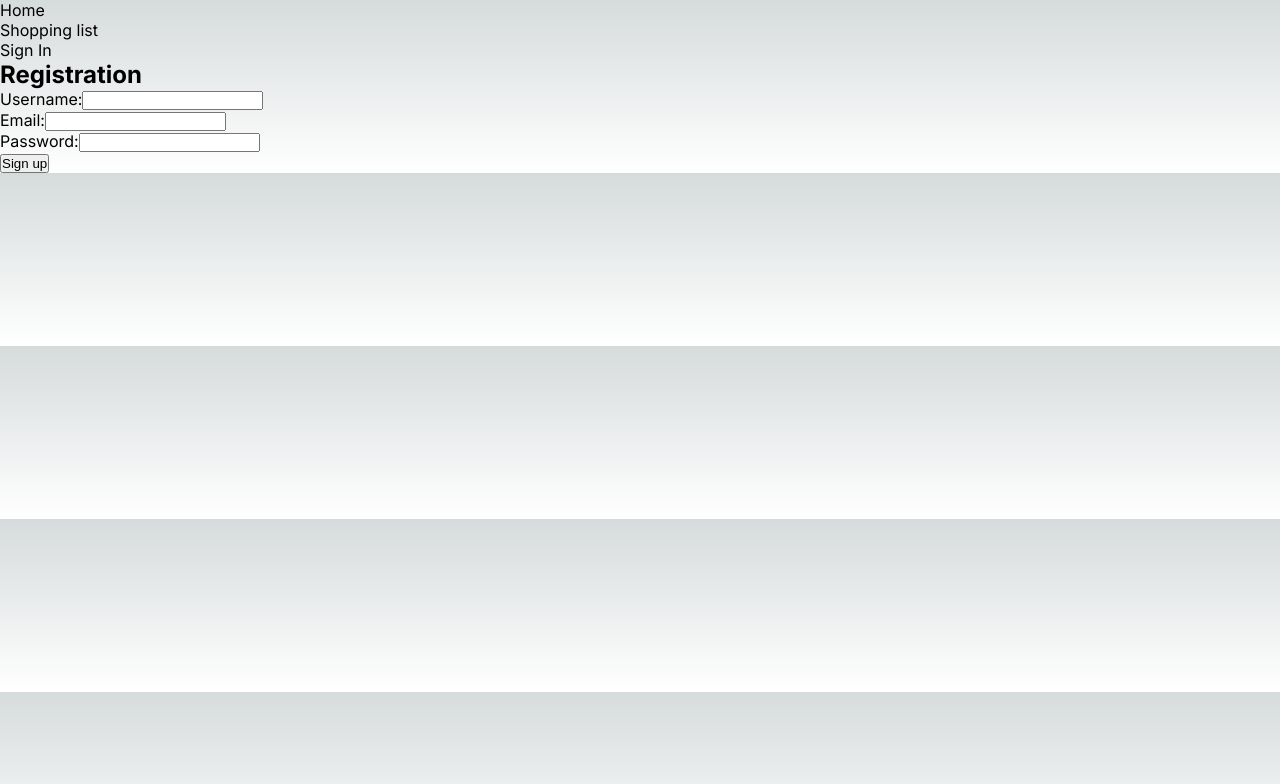
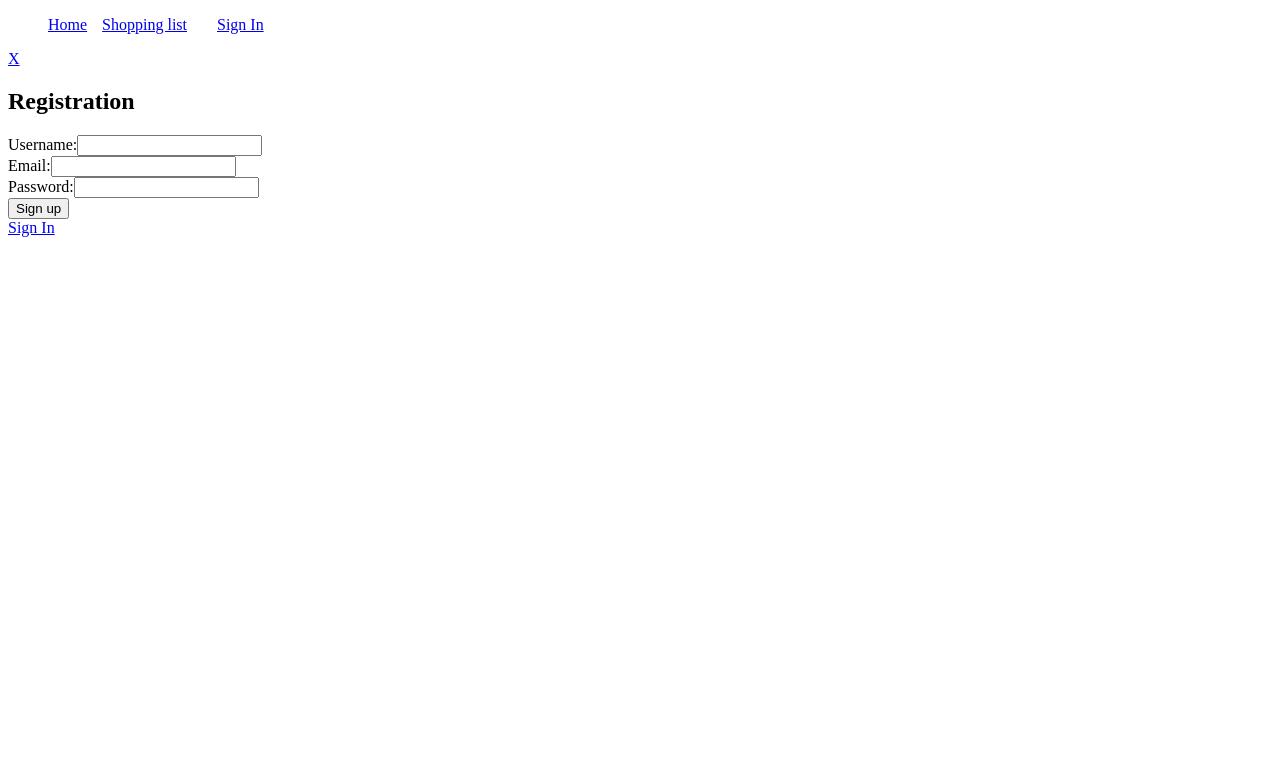
Before and after one commit to NikitaSimakov/bookshelf, a Next.js app: page /sign-up in a window 1280 px wide. Shown: the top 784 px of the page. Built offline with nearby package versions, Linux system fonts and the light colour scheme; no server answers.

Commit message:
Configured routes between pages /signin and /books

```diff
--- a/app/books/all/layout.tsx
+++ b/app/books/all/layout.tsx
@@ -1,5 +1,3 @@
-import BooksLayout from "../layout";
-import Books from "../page";
 const AllLayout = ({ children }: { children: React.ReactNode }) => {
   return <>{children}</>;
 };
--- a/app/layout.tsx
+++ b/app/layout.tsx
@@ -1,11 +1,11 @@
 "use client";
 import Header from "@/components/Header";
-import "./globals.css";
+// import "./globals.css";
 // import type { Metadata } from "next";
-import { Inter } from "next/font/google";
+// import { Inter } from "next/font/google";
 import { SessionProvider } from "next-auth/react";
 
-const inter = Inter({ subsets: ["latin"] });
+// const inter = Inter({ subsets: ["latin"] });
 
 // export const metadata: Metadata = {
 //   title: "Create Next App",
@@ -19,7 +19,7 @@ export default function RootLayout({
 }) {
   return (
     <html lang="en">
-      <body className={inter.className}>
+      <body>
         <SessionProvider>
           <Header />
           {children}
--- a/app/sign-up/page.tsx
+++ b/app/sign-up/page.tsx
@@ -4,6 +4,7 @@ import { useState, FormEvent, FC } from "react";
 import { useRouter } from "next/navigation";
 import { createUserWithEmailAndPassword, updateProfile } from "firebase/auth";
 import { auth } from "../firebase";
+import Link from "next/link";
 
 const RegistrationPage: FC = () => {
   const [username, setUsername] = useState("");
@@ -22,11 +23,11 @@ const RegistrationPage: FC = () => {
     event.preventDefault();
     try {
       const res = await createUserWithEmailAndPassword(auth, email, password);
-      console.log("createUserWithEmail...", res);
+      // console.log("createUserWithEmail...", res);
       await updateProfile(auth.currentUser!, {
         displayName: username,
       });
-      router.push("/sign-in");
+      router.push("/signin");
       // updateProfile(auth.currentUser as User, {
       //   displayName: username,
       // }).catch((err) => console.log(err));
@@ -38,6 +39,7 @@ const RegistrationPage: FC = () => {
 
   return (
     <div>
+      <Link href="/books/all">X</Link>
       <h2>Registration</h2>
       <form onSubmit={handleSignUp}>
         <div>
@@ -69,6 +71,7 @@ const RegistrationPage: FC = () => {
         </div>
         <button type="submit">Sign up</button>
       </form>
+      <Link href="/signin">Sign In</Link>
     </div>
   );
 };
--- a/components/Header.tsx
+++ b/components/Header.tsx
@@ -1,19 +1,20 @@
 import Link from "next/link";
 import { FC } from "react";
 import UserBar from "./UserBar";
+import style from "./header.module.scss";
 
 const Header: FC = () => {
   return (
     <header>
       <nav>
-        <ul>
+        <ul className={style.navList}>
           <li>
             <Link href="/books">Home</Link>
           </li>
           <li>
             <Link href="/shopping">Shopping list</Link>
           </li>
-          <li>
+          <li className={style.listItem}>
             <UserBar />
           </li>
         </ul>
--- a/components/UserBar.tsx
+++ b/components/UserBar.tsx
@@ -1,23 +1,27 @@
 "use client";
 
+import { usePathname } from "next/navigation";
 import { signOut, useSession } from "next-auth/react";
 import Link from "next/link";
+import style from "./userBar.module.scss";
 
 const UserBar = () => {
   const session = useSession();
-  console.log("auth.js", session);
+  const pathname = usePathname();
+  console.log(pathname);
 
   return (
-    <div>
+    <div className={style.userBarWrapper}>
       {session?.data?.user?.image && (
         <img
           height={30}
           width={30}
           src={session?.data?.user?.image}
           alt="Profile photo"
+          className={style.userPhoto}
         />
       )}
-      <p>{session?.data?.user?.name}</p>
+      <p className={style.userName}>{session?.data?.user?.name}</p>
       {session.status === "authenticated" ? (
         <button
           onClick={() => {
@@ -27,7 +31,14 @@ const UserBar = () => {
           Sign Out
         </button>
       ) : (
-        <Link href="/sign-in">Sign In</Link>
+        <Link
+          href={{
+            pathname: "/signin",
+            query: { category: pathname || "" },
+          }}
+        >
+          Sign In
+        </Link>
       )}
     </div>
   );
--- /dev/null
+++ b/components/header.module.scss
@@ -0,0 +1,7 @@
+.navList {
+  display: flex;
+  flex-wrap: wrap;
+  align-items: center;
+  gap: 15px;
+  list-style: none;
+}
--- /dev/null
+++ b/components/userBar.module.scss
@@ -0,0 +1,16 @@
+.userBarWrapper {
+  display: flex;
+  gap: 15px;
+  align-content: stretch;
+  justify-content: flex-end;
+  flex-wrap: wrap;
+  align-items: center;
+}
+
+.userPhoto {
+  border-radius: 50%;
+}
+
+.userName {
+  margin: 0;
+}
--- a/config/auth.ts
+++ b/config/auth.ts
@@ -7,7 +7,7 @@ import { auth } from "@/app/firebase";
 
 export const authConfig: AuthOptions = {
   pages: {
-    signIn: "/sign-in",
+    signIn: "/signin",
   },
   providers: [
     GoogleProvider({
--- a/package.json
+++ b/package.json
@@ -4,7 +4,7 @@
   "private": true,
   "homepage": "https://bookshelf-mocha.vercel.app/books/",
   "scripts": {
-    "dev": "next dev",
+    "dev": "next dev --turbo",
     "build": "next build",
     "start": "next start",
     "lint": "next lint"
```
Also changed, not shown: app/page.tsx (+9 -3 lines), app/signin/page.tsx (renamed from app/sign-in/page.tsx, +7 -6 lines), components/GoogleButton.tsx (+4 -3 lines).
